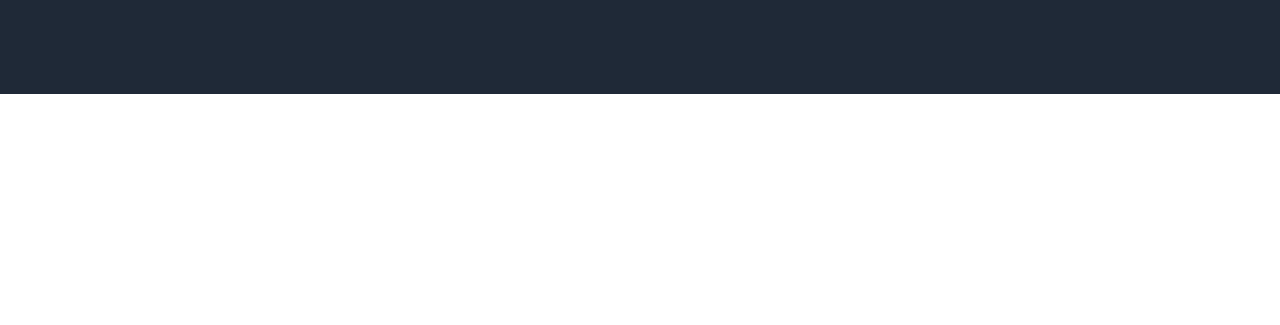
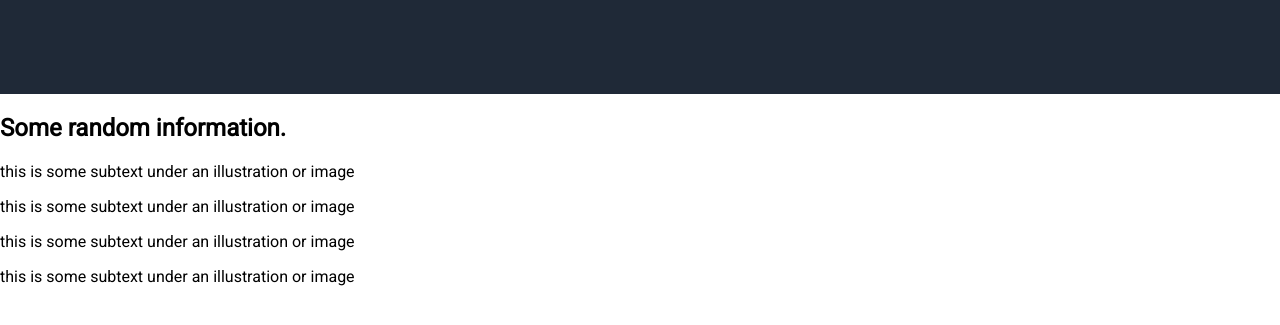
Before and after one commit to HashtagDevM/landing-page, a plain HTML site: page index.html in a window 1280 px wide. Shown: the part 439-764 px from the top of the page. Drawn offline with Linux system fonts and the light colour scheme.

Commit message:
Information section
feat: Added the heading text, the image div blocks and the subtext for the image divs.

```diff
--- a/index.html
+++ b/index.html
@@ -38,5 +38,33 @@
 				</div>
 			</div>
 		</header>
+
+		<section class="information">
+			<h2>Some random information.</h2>
+			<div class="info-container">
+				<div class="img-block"></div>
+				<div class="info">
+					<p>this is some subtext under an illustration or image</p>
+				</div>
+			</div>
+			<div class="info-container">
+				<div class="img-block"></div>
+				<div class="info">
+					<p>this is some subtext under an illustration or image</p>
+				</div>
+			</div>
+			<div class="info-container">
+				<div class="img-block"></div>
+				<div class="info">
+					<p>this is some subtext under an illustration or image</p>
+				</div>
+			</div>
+			<div class="info-container">
+				<div class="img-block"></div>
+				<div class="info">
+					<p>this is some subtext under an illustration or image</p>
+				</div>
+			</div>
+		</section>
 	</body>
 </html>
--- a/style.css
+++ b/style.css
@@ -91,3 +91,5 @@ body {
 	color: var(--secondary-color);
 	padding: 100px 160px;
 }
+
+/* Random Information Section */
```
